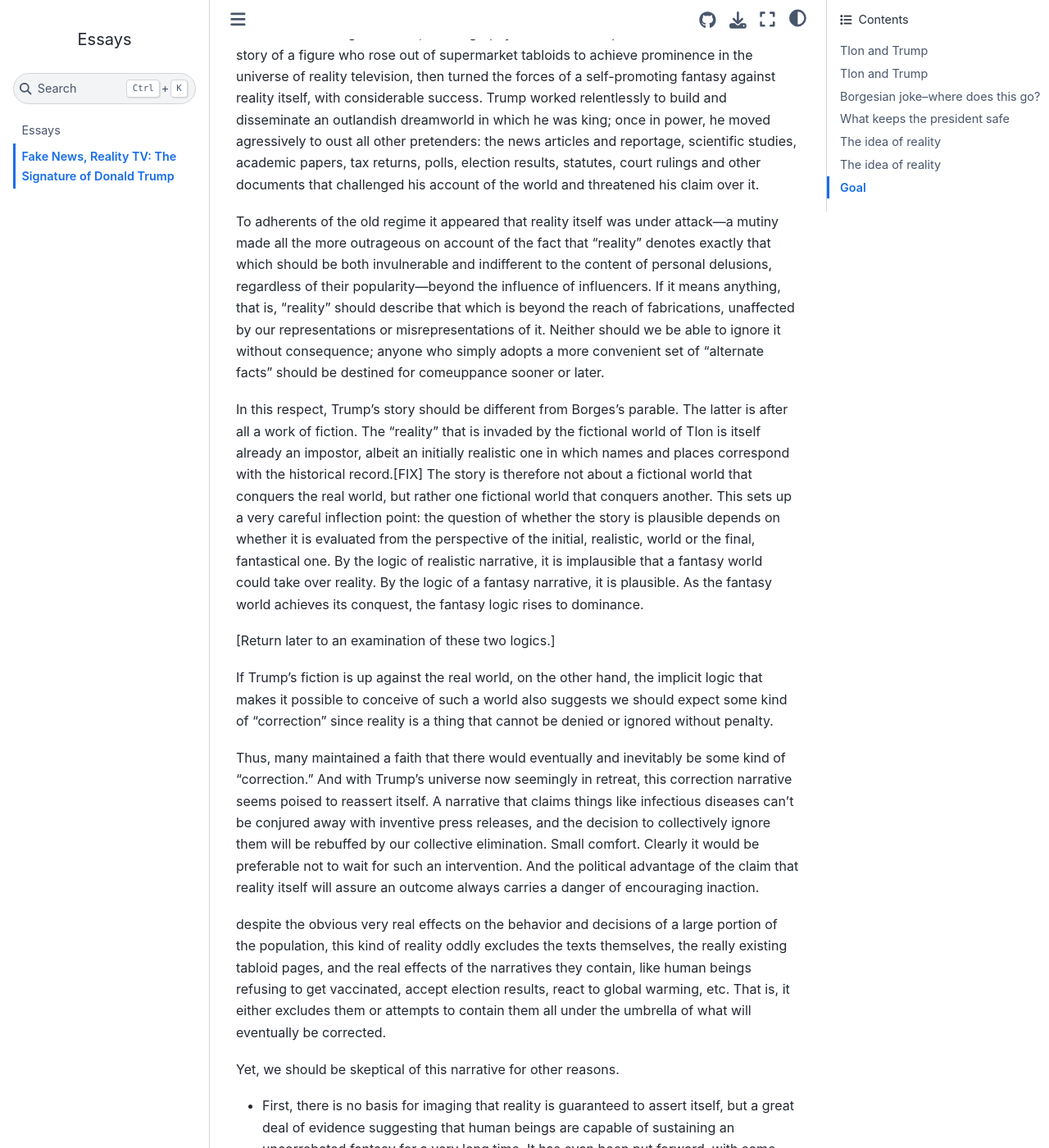
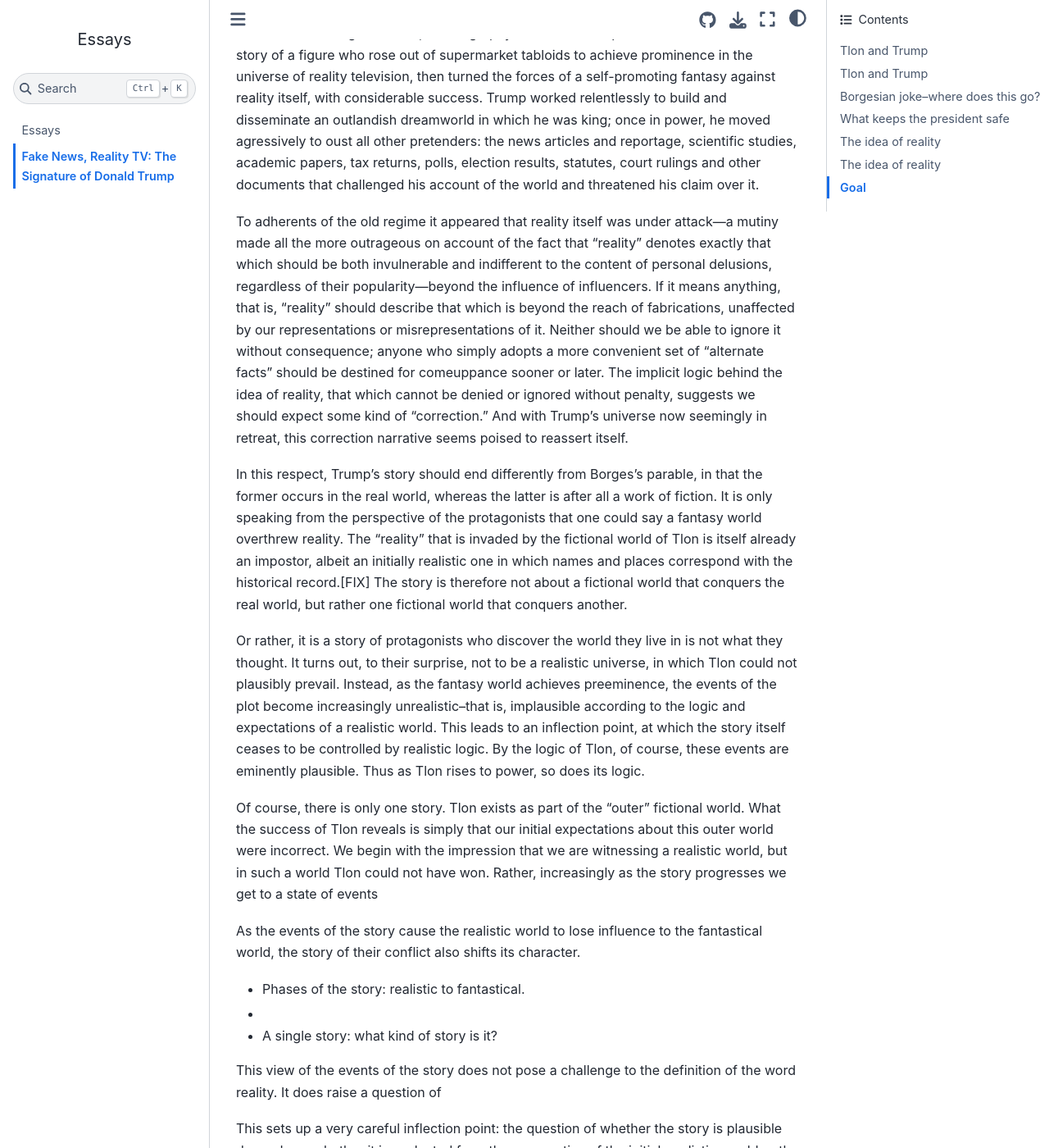
Before and after one commit to gramlogic/essays, a Jupyter Book: the page built from ior/intro.md, in a window 1280 px wide and 1400 px high, scrolled down 2098 px. Shown: the whole window at 82% size. Built offline with Jupyter Book 1.0.4 settings and Sphinx 7.4.7 and the Sphinx Book theme 1.1.4, drawn with Linux system fonts in a browser that asks for light colours; some of the changed text lies outside the part shown.

Commit message:
further revisions to intro

```diff
--- a/ior/intro.md
+++ b/ior/intro.md
@@ -50,11 +50,46 @@ Hume noted for all time that Berkeley's arguments did not admit the slightest re
 ## Tlon and Trump
 In Jorge Luis Borges's short story Tlon, Uqbar Orbis Tertius, an apocryphal article in a bootleg encyclopedia provides the first announcement of the imaginary world of Tlon. As word spreads and interest grows, the stories, beliefs, customs and claims of this fictional world accumulate until they threaten wholly to replace the reality they have invaded. Unbelievable though it seems, the biography of Donald Trump is a remake of this tale: the story of a figure who rose out of supermarket tabloids to achieve prominence in the universe of reality television, then turned the forces of a self-promoting fantasy against reality itself, with considerable success. Trump worked relentlessly to build and disseminate an outlandish dreamworld in which he was king; once in power, he moved agressively to oust all other pretenders: the news articles and reportage, scientific studies, academic papers, tax returns, polls, election results, statutes, court rulings and other documents that challenged his account of the world and threatened his claim over it.
 
-To adherents of the old regime it appeared that reality itself was under attack---a mutiny made all the more outrageous on account of the fact that "reality" denotes exactly that which should be both invulnerable and indifferent to the content of personal delusions, regardless of their popularity---beyond the influence of influencers. If it means anything, that is, "reality" should describe that which is beyond the reach of fabrications, unaffected by our representations or misrepresentations of it. Neither should we be able to ignore it without consequence; anyone who simply adopts a more convenient set of "alternate facts" should be destined for comeuppance sooner or later.
+To adherents of the old regime it appeared that reality itself was under attack---a mutiny made all the more outrageous on account of the fact that "reality" denotes exactly that which should be both invulnerable and indifferent to the content of personal delusions, regardless of their popularity---beyond the influence of influencers. If it means anything, that is, "reality" should describe that which is beyond the reach of fabrications, unaffected by our representations or misrepresentations of it. Neither should we be able to ignore it without consequence; anyone who simply adopts a more convenient set of "alternate facts" should be destined for comeuppance sooner or later. The implicit logic behind the idea of reality, that which cannot be denied or ignored without penalty, suggests we should expect some kind of "correction." And with Trump's universe now seemingly in retreat, this correction narrative seems poised to reassert itself.
 
-In this respect, Trump's story should be different from Borges's parable. The latter is after all a work of fiction. The "reality" that is invaded by the fictional world of Tlon is itself already an impostor, albeit an initially realistic one in which names and places correspond with the historical record.[FIX] The story is therefore not about a fictional world that conquers the real world, but rather one fictional world that conquers another. This sets up a very careful inflection point: the question of whether the story is plausible depends on whether it is evaluated from the perspective of the initial, realistic, world or the final, fantastical one. By the logic of realistic narrative, it is implausible that a fantasy world could take over reality. By the logic of a fantasy narrative, it is plausible. As the fantasy world achieves its conquest, the fantasy logic rises to dominance.
+In this respect, Trump's story should end differently from Borges's parable, in that the former occurs in the real world, whereas the latter is after all a work of fiction. It is only speaking from the perspective of the protagonists that one could say a fantasy world overthrew reality. The "reality" that is invaded by the fictional world of Tlon is itself already an impostor, albeit an initially realistic one in which names and places correspond with the historical record.[FIX] The story is therefore not about a fictional world that conquers the real world, but rather one fictional world that conquers another.
+
+Or rather, it is a story of protagonists who discover the world they live in is not what they thought. It turns out, to their surprise, not to be a realistic universe, in which Tlon could not plausibly prevail. Instead, as the fantasy world achieves preeminence, the events of the plot become increasingly unrealistic--that is, implausible according to the logic and expectations of a realistic world. This leads to an inflection point, at which the story itself ceases to be controlled by realistic logic. By the logic of Tlon, of course, these events are eminently plausible. Thus as Tlon rises to power, so does its logic.
+
+Of course, there is only one story. Tlon exists as part of the "outer" fictional world. What the success of Tlon reveals is simply that our initial expectations about this outer world were incorrect. We begin with the impression that we are witnessing a realistic world, but in such a world Tlon could not have won. Rather, increasingly as the story progresses we get to a state of events
+
+As the events of the story cause the realistic world to lose influence to the fantastical world, the story of their conflict also shifts its character.
+
+* Phases of the story: realistic to fantastical.
+*
+* A single story: what kind of story is it?
+
+This view of the events of the story does not pose a challenge to the definition of the word reality. It does raise a question of
+
+ This sets up a very careful inflection point: the question of whether the story is plausible depends on whether it is evaluated from the perspective of the initial, realistic, world or the final, fantastical one. By the logic of realistic narrative, it is implausible that a fantasy world could take over reality. By the logic of a fantasy narrative, it is plausible. As the fantasy world achieves its conquest, the fantasy logic rises to dominance.
+
+The observation that both worlds are fictional represents a breakdown of the authority of the realistic world, which asserts itself as the more serious one.
+
+Of course, it is only as a provisional and convenient approximation that we divide the story into its realistic and unrealistic phases, both of which are intertwined together to form a single text. The fact that this is easy to forget this was surely not lost on Borges. He makes use of our expectations by setting us up to imagine the world in one way and then gradually introducing information that makes this initial conception impossible to sustain. Rather than a contest between two separate worlds, we have really a kind of power struggle over what ideas and representations are understood as authoritative.
+
+Even this is not quite right, since the world of Tlon is part of the story.
+
+* Binary: And of course, both the fantastic and realistic narratives are part of the same text, and it is only as a temporary and convenient approximation that we discuss a clear division between them.
+* This contest of logics is a better way of thinking about what is happening.
+* New paragraph: So it is also with respect to Donald Trump. Only as hyperbole or convenient approximation can we talk about separate universes.
+* Just as the story of Tlon really exists, so does Donald Trump the man, and so does the National Enquirer and the Apprentice. What we have instead is a lot of texts struggling to establish a logic that supports them. This is not to imply equality, but the grounds for asserting superiority are complex. Much is based on aesthetics, and this is genuinely a contest of etiquette that can be fairly charged as elitist.
+
+
+
+Talk about "reality" vs Trump universe. It is an oversimplification. Elements of Trump's world are obviously as real as the life of any individual.
+
+And of course even fantasies are part of the real world.
+
+What happens in the story gives us a better model: certain aspects of the world have risen to prominence
 
 [Return later to an examination of these two logics.]
+
+"In the real world"
 
 If Trump's fiction is up against the real world, on the other hand, the implicit logic that makes it possible to conceive of such a world also suggests we should expect some kind of "correction" since reality is a thing that cannot be denied or ignored without penalty.
 
```
Also changed, not shown: ior/outline_details.md (+18 -1 lines).
